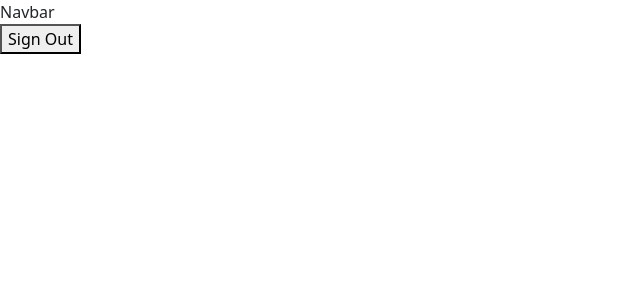
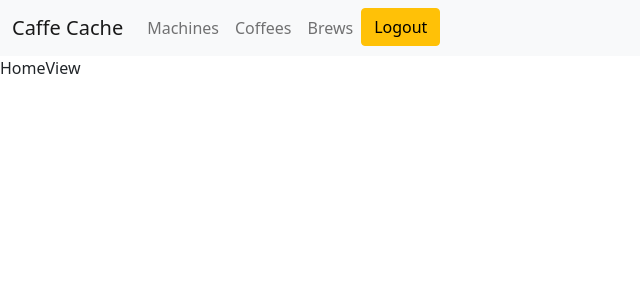
Before and after one commit to DerekMalone/Caffe-Cache, a React (Create React App) app in the folder caffe-cache-client/: page / in a window 1280 px wide. Shown: the top 300 px of the page, without its empty margins (0-640 px from the left). Built offline with nearby package versions, Linux system fonts and the light colour scheme; no server answers; sample sign-in values are in the browser's storage.

Commit message:
roughing in the machine view and component

```diff
--- a/caffe-cache-client/src/components/CaffeNavbar.js
+++ b/caffe-cache-client/src/components/CaffeNavbar.js
@@ -1,11 +1,61 @@
-import React from 'react'
-import { signOutUser } from '../data/auth/firebaseSignInout'
+import React, { useState } from "react";
+
+import {
+  Collapse,
+  Navbar,
+  NavbarToggler,
+  NavbarBrand,
+  Nav,
+  NavItem,
+  NavLink,
+} from "reactstrap";
+import { signOutUser } from "../data/auth/firebaseSignInout";
 
 export const CaffeNavbar = () => {
+  const [isOpen, setIsOpen] = useState(false);
+
+  const toggle = () => setIsOpen(!isOpen);
+
   return (
     <>
-    <div>Navbar</div>
-    <button type='button' onClick={signOutUser}>Sign Out</button>
+      <Navbar color='light' expand='md' light>
+        <NavbarBrand href='/'>Caffe Cache</NavbarBrand>
+        <NavbarToggler onClick={toggle} />
+        <Collapse isOpen={isOpen} navbar>
+          <Nav className='container-fluid' navbar>
+            <>
+              <NavItem>
+                <NavLink href='/Machines'>Machines</NavLink>
+              </NavItem>
+              <NavItem>
+                <NavLink href='/'>Coffees</NavLink>
+              </NavItem>
+              <NavItem>
+                <NavLink href='/'>Brews</NavLink>
+              </NavItem>
+              <li className='nav-item'>
+                <button
+                  type='button'
+                  className='btn btn-warning'
+                  onClick={signOutUser}
+                >
+                  Logout
+                </button>
+              </li>
+            </>
+          </Nav>
+        </Collapse>
+      </Navbar>
     </>
-  )
+  );
+};
+
+/*
+
+
+
+  return (
+
+  );
 }
+*/
--- a/caffe-cache-client/src/components/MachineComponent.js
+++ b/caffe-cache-client/src/components/MachineComponent.js
@@ -1,7 +1,27 @@
-import React from 'react'
+import React from 'react';
+import { Button, Card, CardTitle } from 'reactstrap';
 
-export const MachineComponent = () => {
+export const MachineComponent = ({ machine }) => {
+
   return (
-    <div>MachineComponent</div>
+    <>
+    <Card body color="warning" outline>
+        <CardTitle tag="h5">{machine.Name}</CardTitle>
+        {/* <Link
+          to={`/editteam/${team.firebaseKey}`}
+          type="button"
+          className="btn btn-info"
+        >
+          Edit Team
+        </Link> */}
+        <Button
+          type="button"
+          className="btn btn-outline-danger"
+          // onClick={handleDelete}
+        >
+          I dont do Anything Yet
+        </Button>
+      </Card>
+    </>
   )
 }
--- a/caffe-cache-client/src/data/index.js
+++ b/caffe-cache-client/src/data/index.js
@@ -1,4 +1,4 @@
 export { default as getCurrentUserUid } from './userHelper';
-export { default as machineData } from './machineData';
+export { getMachinesByUid, getMachineById } from './machineData';
 export { default as coffeeData } from './coffeeData';
 export { default as brewData } from './brewData';
--- a/caffe-cache-client/src/data/machineData.js
+++ b/caffe-cache-client/src/data/machineData.js
@@ -3,9 +3,11 @@ import databaseConfig from './auth/apiKeys';
 
 const dbUrl = databaseConfig.databaseURL;
 
-const getMachinesByUid = (uid) => new Promise ((resolve, reject) => {
- axios.get(`${dbUrl}/`)
-})
+const getMachinesByUid = async (uid) => {
+ const machinesArray = await axios.get(`${dbUrl}/Machine/1234`);
+ const machinesData = machinesArray.data;
+ return machinesData;
+};
 
 const getMachineById = (uid) => new Promise ((resolve, reject) => {
 
--- a/caffe-cache-client/src/data/userHelper.js
+++ b/caffe-cache-client/src/data/userHelper.js
@@ -1,5 +1,5 @@
 // import firebase from 'firebase/app';
-import auth from './data/auth/firebaseConfig';
+import auth from './auth/firebaseConfig';
 
 const getCurrentUserUid = () => auth.currentUser?.uid;
 
--- a/caffe-cache-client/src/routes/index.js
+++ b/caffe-cache-client/src/routes/index.js
@@ -1,12 +1,13 @@
 import React from 'react'
 import { Routes, Route } from 'react-router-dom';
-import { HomeView } from '../views';
+import { HomeView, MachinesView } from '../views';
 
-export const AppRoutes = () => {
+export const AppRoutes = ({ user }) => {
   return (
     <>
         <Routes>
-            <Route exact path='/' component={() => <HomeView />} />
+            <Route path='/' element={<HomeView />} />
+            <Route path='/Machines' element={<MachinesView user={user} />} />
         </Routes>
     </>
   )
--- a/caffe-cache-client/src/views/MachinesView.js
+++ b/caffe-cache-client/src/views/MachinesView.js
@@ -1,25 +1,35 @@
-import React, { useEffect, useState } from 'react';
-import { getMachinesByUid } from '../data/MachineData';
-import getCurrentUserUid from '../data/userHelper';
+import React, { useEffect, useState } from "react";
+import { MachineComponent } from "../components";
+import { getMachinesByUid } from "../data/index";
+// import getCurrentUserUid from '../data/userHelper';
 
-export const MachinesView = () => {
+export const MachinesView = (user) => {
   const [machines, setMachines] = useState([]);
-  const [uid, setUID] = useState(null);
+  // const [uid, setUID] = useState(null);
 
   useEffect(() => {
-    const uid = getCurrentUserUid().then();
-    getMachinesByUid(uid).then((machineArray) => setMachines(machineArray))
-  }, [])
+    // getCurrentUserUid().then(setUID);
+    getMachinesByUid(user?.uid).then((machineArray) =>
+      setMachines(machineArray)
+    );
+    console.log(machines);
+  }, []);
 
   return (
     <>
-    <div>MachinesView</div>
-    {machines.map((machine) => (
-      <h3>
-        {machine.name}
-
-      </h3>
-    ))}
+      <div>MachinesView</div>
+      {machines ? (
+        <>
+          {machines.map((machine) => (
+            <div>
+              <MachineComponent key={machine.id} machine={machine} />
+              <h3 key={machine.id}>{machine.name}</h3>
+            </div>
+          ))}
+        </>
+      ) : (
+        <h2>No Machines just yet.</h2>
+      )}
     </>
-  )
-}
+  );
+};
```
Also changed, not shown: 1 other file (tests, documents, lock files or other folders).
